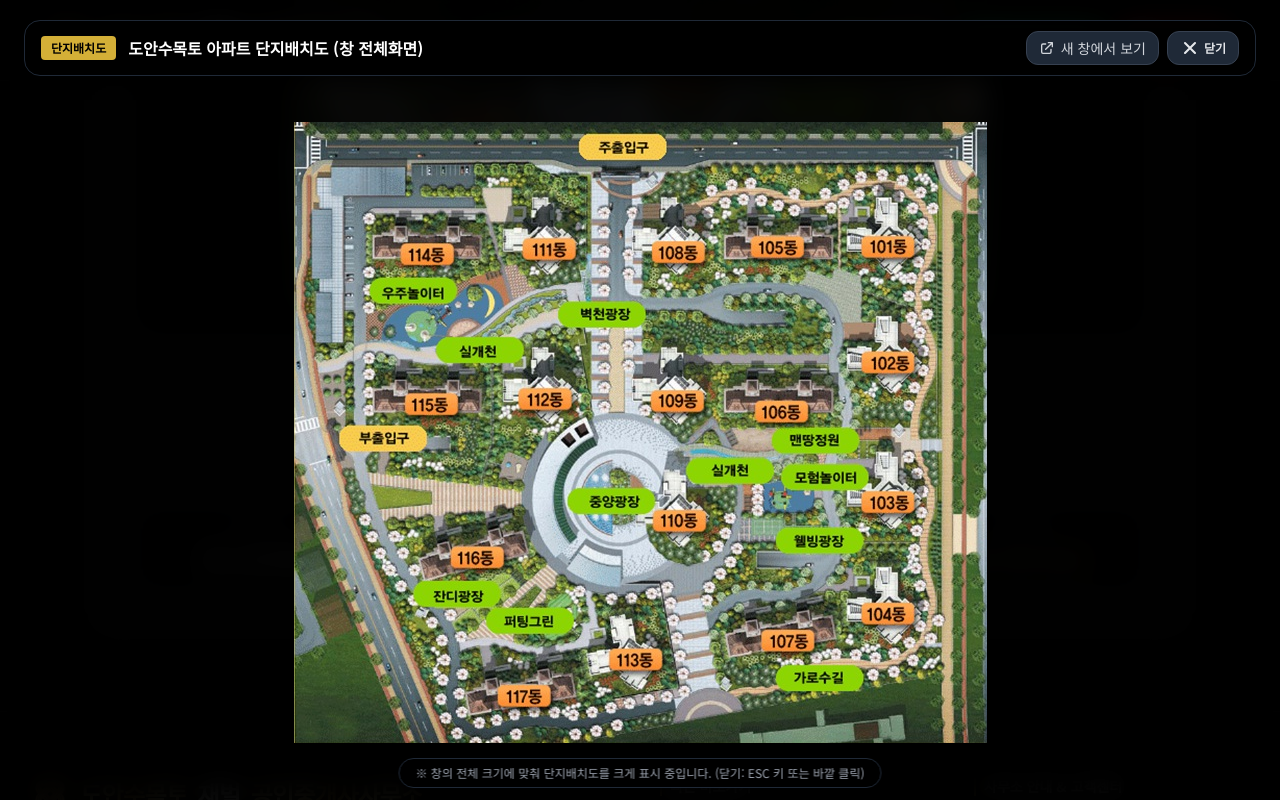
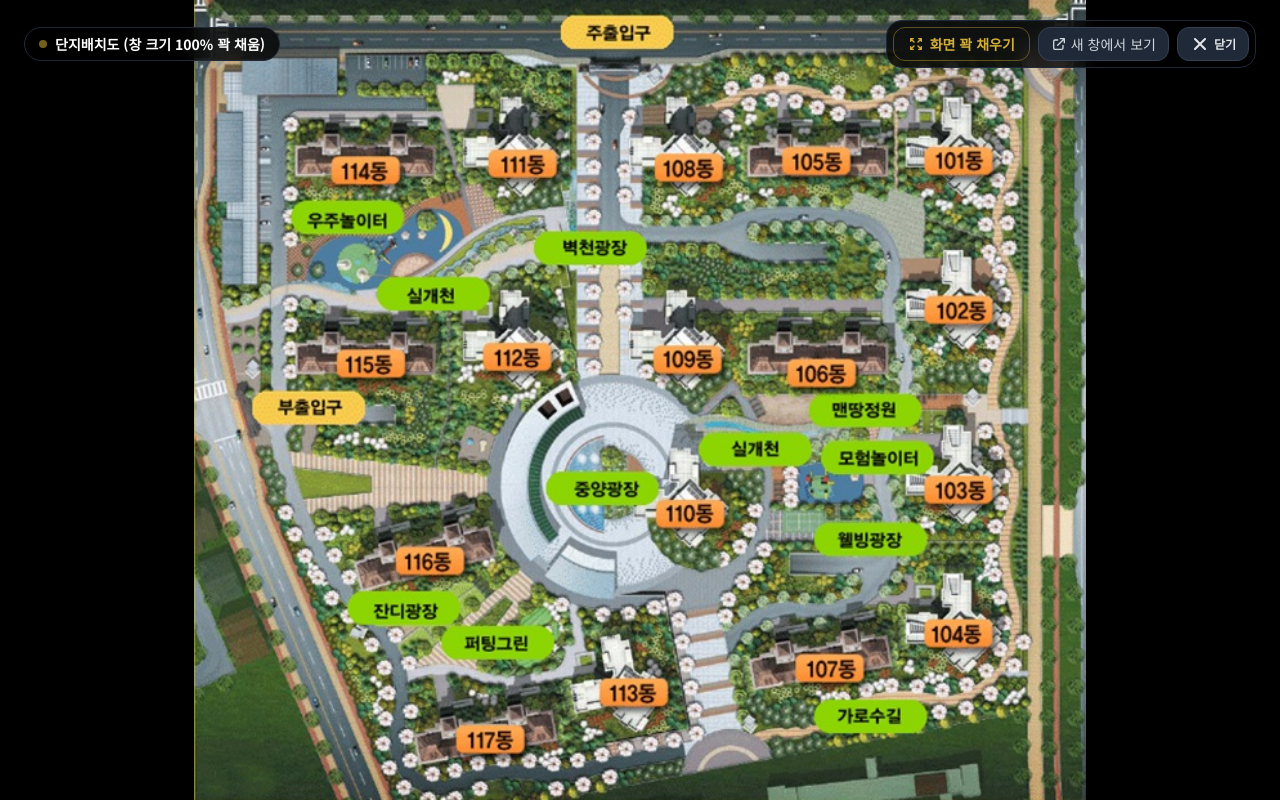
Before and after one commit to oransee3/SuMokTo-Webpage, a plain HTML site: page complex.html in a window 1280 px wide. Both pictures are taken after a click on the button "+ 크게보기". Shown: the part 788-1588 px from the top of the page. Drawn offline with nearby package versions, Linux system fonts and the light colour scheme.

Commit message:
feat: +크게보기 클릭 시 창 전체 크기에 100% 꽉 차게 단지배치도 표시 및 줌 토글 구현

```diff
--- a/complex.html
+++ b/complex.html
@@ -230,19 +230,26 @@
     </main>
 
     <!-- ========================================== -->
-    <!-- 4. 풀스크린 크게보기 모달 (창의 전체 크기에 100% 맞춤) -->
+    <!-- 4. 풀스크린 크게보기 모달 (창의 전체 크기에 100% 꽉 차게 맞춤) -->
     <!-- ========================================== -->
-    <div id="fullSizeComplexModal" class="fixed inset-0 z-[100] hidden bg-black/95 backdrop-blur-md flex flex-col items-center justify-center p-0 transition-all duration-300">
+    <div id="fullSizeComplexModal" class="fixed inset-0 z-[100] hidden bg-black flex flex-col items-center justify-center p-0 m-0 transition-all duration-300 select-none">
 
-        <!-- 모달 상단 플로팅 헤더 바 -->
-        <div class="absolute top-3 left-3 right-3 sm:top-5 sm:left-6 sm:right-6 flex justify-between items-center px-4 py-2.5 bg-black/80 border border-gray-800 rounded-2xl z-20 shadow-2xl backdrop-blur-md">
-            <div class="flex items-center gap-3">
-                <span class="text-xs font-bold text-black bg-gold px-2.5 py-1 rounded">단지배치도</span>
-                <span class="text-xs sm:text-base font-bold text-white">도안수목토 아파트 단지배치도 (창 전체화면)</span>
+        <!-- 모달 상단 미니멀 플로팅 컨트롤 바 (이미지를 가리지 않는 상단 오버레이) -->
+        <div class="absolute top-3 left-3 right-3 sm:top-5 sm:left-6 sm:right-6 flex justify-between items-center z-30 pointer-events-none">
+            <div class="pointer-events-auto flex items-center gap-2 bg-black/80 backdrop-blur-md px-3.5 py-1.5 rounded-full border border-gray-800 shadow-2xl">
+                <span class="w-2 h-2 rounded-full bg-gold animate-pulse"></span>
+                <span class="text-xs sm:text-sm font-bold text-white">단지배치도 (창 크기 100% 꽉 채움)</span>
             </div>
-            <div class="flex items-center gap-2">
+
+            <div class="pointer-events-auto flex items-center gap-2 bg-black/80 backdrop-blur-md p-1.5 rounded-2xl border border-gray-800 shadow-2xl">
+                <!-- 가득 채우기 토글 버튼 -->
+                <button type="button" onclick="toggleImageSize()" id="zoomToggleBtn"
+                        class="text-xs sm:text-sm text-gold hover:text-black hover:bg-gold px-3.5 py-1.5 rounded-xl border border-gold/40 transition-all font-bold flex items-center gap-1.5" title="화면 가로/세로 꽉 채우기 전환">
+                    <svg class="w-4 h-4" fill="none" stroke="currentColor" viewBox="0 0 24 24"><path stroke-linecap="round" stroke-linejoin="round" stroke-width="2" d="M4 8V4m0 0h4M4 4l5 5m11-1V4m0 0h-4m4 0l-5 5M4 16v4m0 0h4m-4 0l5-5m11 5l-5-5m5 5v-4m0 4h-4"></path></svg>
+                    <span id="zoomToggleText">화면 꽉 채우기</span>
+                </button>
                 <a href="images/site_plan.png" target="_blank" rel="noopener noreferrer"
-                   class="text-xs sm:text-sm text-gray-300 hover:text-white bg-gray-800 hover:bg-gray-700 px-3 py-1.5 rounded-xl border border-gray-700 transition-colors flex items-center gap-1.5" title="새 탭에서 원본 이미지 열기">
+                   class="text-xs sm:text-sm text-gray-300 hover:text-white bg-gray-800 hover:bg-gray-700 px-3 py-1.5 rounded-xl border border-gray-700 transition-colors flex items-center gap-1" title="새 탭에서 원본 이미지 파일 열기">
                     <svg class="w-4 h-4" fill="none" stroke="currentColor" viewBox="0 0 24 24"><path stroke-linecap="round" stroke-linejoin="round" stroke-width="2" d="M10 6H6a2 2 0 00-2 2v10a2 2 0 002 2h10a2 2 0 002-2v-4M14 4h6m0 0v6m0-6L10 14"></path></svg>
                     <span class="hidden sm:inline">새 창에서 보기</span>
                 </a>
@@ -254,19 +261,13 @@
             </div>
         </div>
 
-        <!-- 모달 이미지 뷰어 영역 (창의 전체 가로/세로 크기에 100% 꽉 차게 최적화) -->
-        <div class="w-screen h-screen flex items-center justify-center overflow-auto p-2 sm:p-4 pt-16 sm:pt-20 cursor-zoom-out" onclick="closeFullscreenModal()">
+        <!-- 모달 이미지 뷰어 영역 (여백 0px, 창의 높이와 너비를 100% 꽉 채워 최대 크기로 표시) -->
+        <div id="modalViewerContainer" class="w-screen h-screen flex items-center justify-center overflow-auto p-0 m-0 bg-black cursor-zoom-in" onclick="toggleImageSize()" title="클릭하여 화면 꽉 채우기 / 맞춤 전환">
             <img id="fullscreenImg"
                  src="images/단지배치도.png"
                  onerror="this.onerror=null; this.src='images/site_plan.png';"
                  alt="도안 수목토 아파트 단지배치도 전체화면"
-                 class="w-auto h-auto max-w-[99vw] max-h-[92vh] object-contain select-none drop-shadow-2xl cursor-default transition-transform duration-200"
-                 onclick="event.stopPropagation();" />
-        </div>
-
-        <!-- 모달 하단 플로팅 바 -->
-        <div class="absolute bottom-3 left-1/2 -translate-x-1/2 px-4 py-1.5 text-xs text-gray-400 bg-black/80 border border-gray-800 rounded-full shadow-lg backdrop-blur-md pointer-events-none">
-            ※ 창의 전체 크기에 맞춰 단지배치도를 크게 표시 중입니다. (닫기: ESC 키 또는 바깥 클릭)
+                 class="w-auto h-screen max-h-screen object-contain select-none drop-shadow-2xl transition-all duration-300" />
         </div>
     </div>
 
@@ -325,6 +326,8 @@
 
     <!-- 풀스크린 모달 제어 스크립트 -->
     <script>
+        let isFillWidth = false;
+
         function openFullscreenModal() {
             const modal = document.getElementById('fullSizeComplexModal');
             if (modal) {
@@ -338,6 +341,42 @@
             if (modal) {
                 modal.classList.add('hidden');
                 document.body.style.overflow = '';
+                // 닫을 때 기본 크기(창 높이 맞춤)로 리셋
+                resetImageSize();
+            }
+        }
+
+        function toggleImageSize() {
+            const img = document.getElementById('fullscreenImg');
+            const container = document.getElementById('modalViewerContainer');
+            const btnText = document.getElementById('zoomToggleText');
+            if (!img || !container) return;
+
+            isFillWidth = !isFillWidth;
+            if (isFillWidth) {
+                // 화면 전체 너비와 높이를 100% 꽉 채우는 가득 채움 모드 (스크롤/탐색 가능)
+                img.className = "w-full min-w-[1250px] max-w-none h-auto object-cover select-none drop-shadow-2xl transition-all duration-300";
+                container.className = "w-screen h-screen flex items-start justify-center overflow-auto p-4 pt-20 m-0 bg-black cursor-zoom-out";
+                if (btnText) btnText.textContent = "창 크기 맞춤";
+            } else {
+                // 창 전체 높이에 100% 딱 맞추는 풀스크린 모드
+                resetImageSize();
+            }
+        }
+
+        function resetImageSize() {
+            isFillWidth = false;
+            const img = document.getElementById('fullscreenImg');
+            const container = document.getElementById('modalViewerContainer');
+            const btnText = document.getElementById('zoomToggleText');
+            if (img) {
+                img.className = "w-auto h-screen max-h-screen object-contain select-none drop-shadow-2xl transition-all duration-300";
+            }
+            if (container) {
+                container.className = "w-screen h-screen flex items-center justify-center overflow-hidden p-0 m-0 bg-black cursor-zoom-in";
+            }
+            if (btnText) {
+                btnText.textContent = "화면 꽉 채우기";
             }
         }
 
```
Also changed, not shown: docs/개발프롬프트03.txt.
